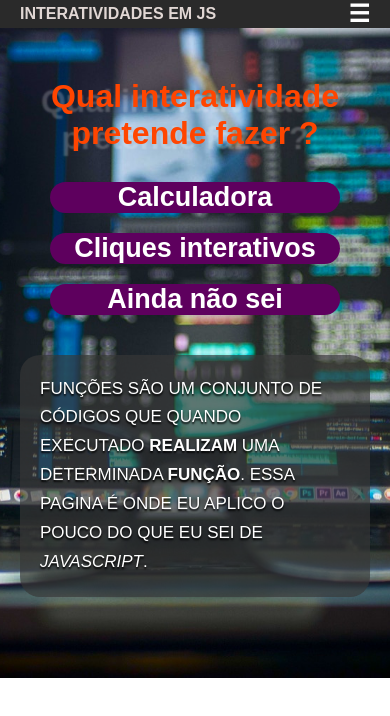
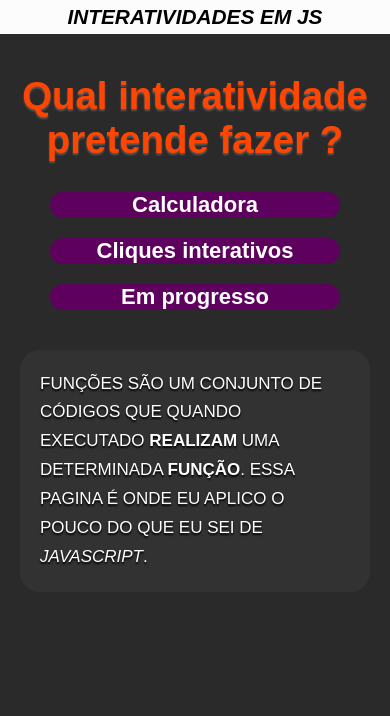
Before and after one commit to gilsonconceicao/Tests-project-JS, a plain HTML site: page index.html in a window 390 px wide. Drawn offline with Linux system fonts and the light colour scheme.

Commit message:
substituindo

```diff
--- a/estilos/interacoes.css
+++ b/estilos/interacoes.css
@@ -18,60 +18,27 @@
 /* cabeçalho da pagina */
 
 header#cabecalho {
-    display: flex;
-    background-color: #2a2a2a;
-    align-items: center;
-    justify-content: space-between;
-    padding: 0 20px;
+    background-color: #fffffffc;
 }
 
-header#cabecalho h1 {
-    color: #e1d7d4;
-    font-size: 1.5em;
-}
-
-#list_menu {
-    background-color: #2a2a2a;
-    position: absolute;
-    right: 0;
-    top: 5%;
-    padding: 20px;
-}
-
-#list_menu li {
+header#cabecalho > h1 {
+    color: black;
+    font-style: italic;
+    font-size: 1.8em;
     text-align: center;
-}
-
-#list_menu li a {
-    line-height: 2em;
-    color: white;
-    font-size: 20px;
-}
-
-#list_menu li a:hover {
-    color: orangered;
-}
-
-#botao_menu > a{
-    color: white;
-}
-
-#botao_menu:hover {
-    transform: scale(0.9);
+    padding: 5px 0;
 }
 
 /* conteudo principal */
 
 body {
-    background-image: url(../imagens/imagem\ de\ fundo.jpg);
-    background-position: center;
-    background-repeat: no-repeat;
-    background-size: cover;
+    background-color: #2a2a2a;
+    padding-bottom: 20px;
 }
 
 .titulo_opcoes {
     color: orangered;
-    text-shadow: -10px 5px 2px #ffffff3a;
+    text-shadow: 0px 2px 2px #ffffff3a;
     text-align: center;
     font-size: 3em;
     margin-bottom: 20px;
@@ -131,21 +98,18 @@ div#box_div a:hover {
 }
 
 @media screen and (max-width: 700px) {
-    #list_menu {
-        display: none;
-    }
-    #list_menu:hover {
-        display: block;
+    body {
+        padding-bottom: 20%;
     }
 
     /* titulo */
     .titulo_opcoes {
-        font-size: 2em;
-        margin-top: 30px;
+        font-size: 2.4em;
+        margin-top: 20px;
     }
 
     header#cabecalho h1 {
-        font-size: 1em;
+        font-size: 1.3em;
     }
 
     p.sobre_funcao {
@@ -155,4 +119,12 @@ div#box_div a:hover {
         padding: 20px;
         border-radius: 20px;
     }
+
+    div#box_div a {
+        font-size: 22px;
+        color: white;
+        font-weight: bold;
+        transition: .8s;
+    }
+
 }
--- a/index.html
+++ b/index.html
@@ -12,14 +12,6 @@
 
     <header id="cabecalho">
         <h1>INTERATIVIDADES EM JS</h1>
-        <nav id="menu">
-            <h2 id="botao_menu" onclick="click_menu()" onmouseenter="sair_menu()"><a href="index.html#list_menu">&#9776;</a></h2>
-            <ul id="list_menu">
-                <li><a href="clickspage.html">Interagir com botões</a></li>
-                <li><a href="calculadora.html">Calculadora</a></li>
-                <li><a href="#">Ainda não sei</a></li>
-            </ul>
-        </nav>
     </header>
 
     <main id="conteiner_box">
@@ -35,7 +27,7 @@
 
             </div>
             <div>
-                <a href="interacao_mouse.html">Ainda não sei </a>
+                <a href="#"> Em progresso </a>
             </div>
         </div>
 
--- a/scripts/index.js
+++ b/scripts/index.js
@@ -1,4 +1,5 @@
 // botao menu
+/*
 var sairmenu = window.document.getElementById('list_menu')
 sairmenu.style.display = 'none'
 
@@ -10,3 +11,5 @@ function click_menu() {
 function sair_menu() {
    sairmenu.style.display = 'none'
 }
+
+*/
```
